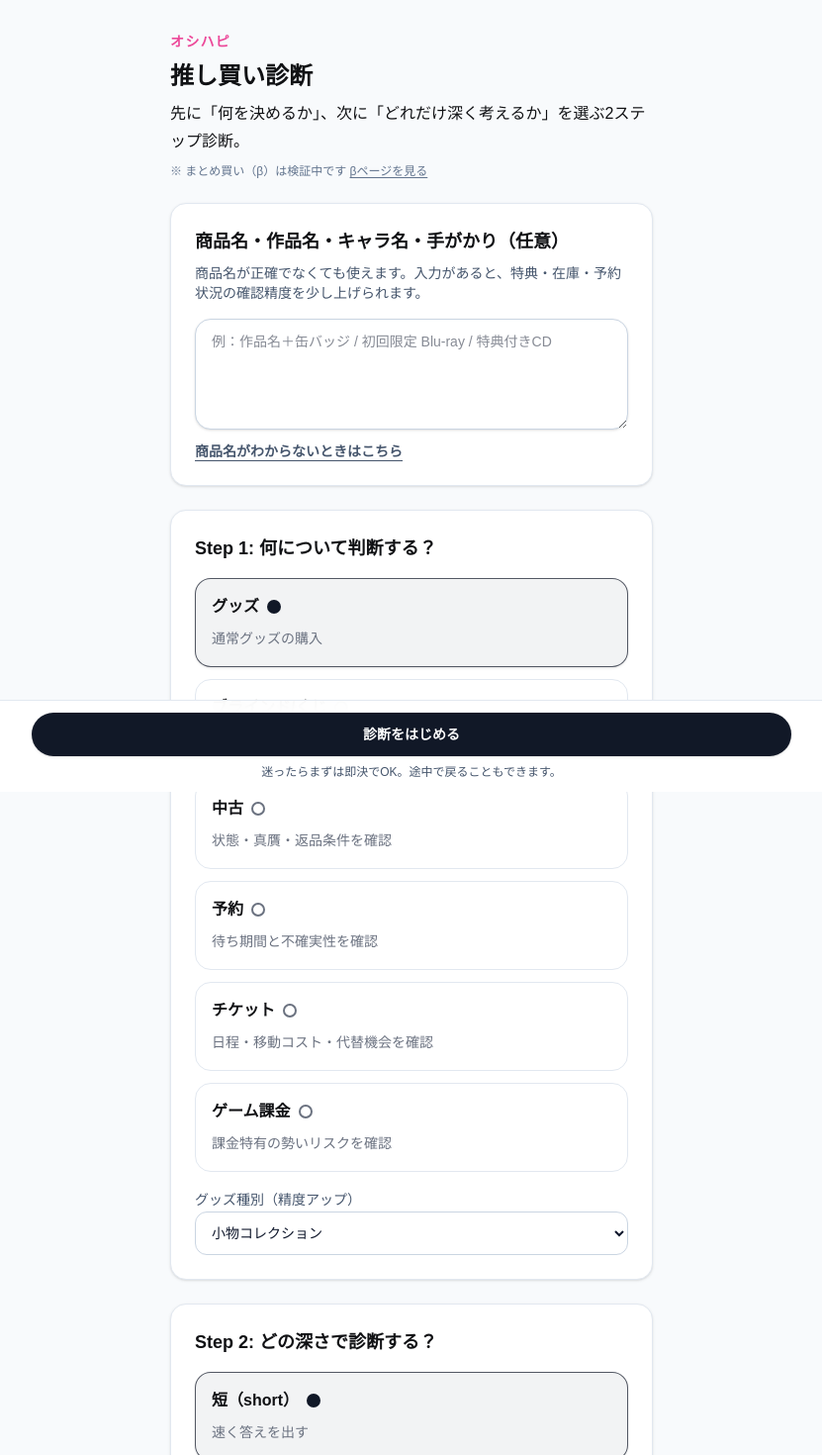
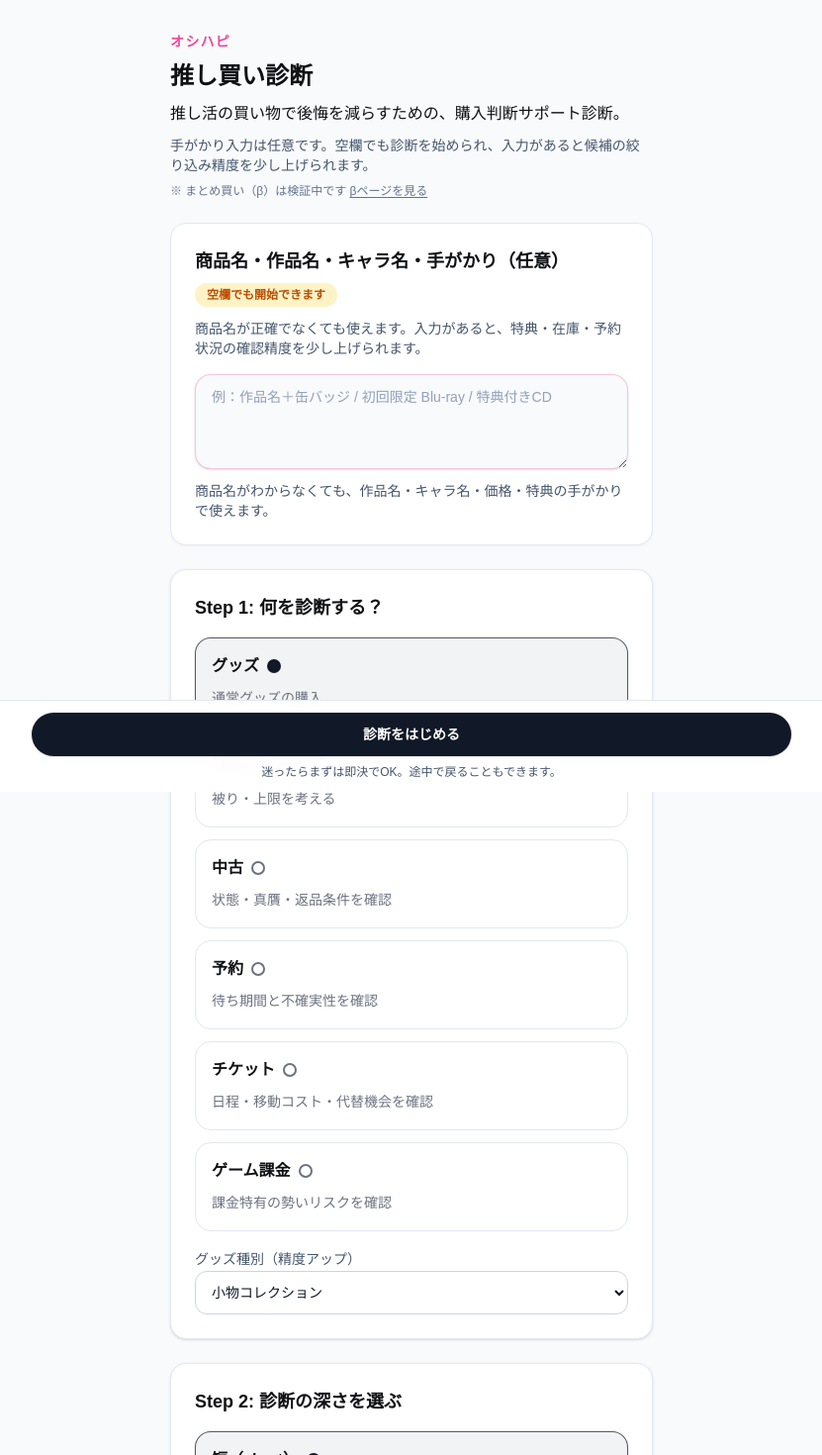
Before and after one commit to Chipwwwwww/oshihapi-pushi-buy-diagnosis, a Next.js app: page / in a window 1280 px wide. Shown: the top 1470 px of the page at 99% size, without its empty margins (224-1055 px from the left). Built offline with nearby package versions, Linux system fonts and the light colour scheme.

Commit message:
Tighten homepage entry UX

```diff
--- a/app/page.tsx
+++ b/app/page.tsx
@@ -52,7 +52,6 @@ export default function Home() {
   const [itemName, setItemName] = useState("");
   const [priceYen, setPriceYen] = useState("");
   const [deadline, setDeadline] = useState<DeadlineValue>("unknown");
-  const [showClueHelp, setShowClueHelp] = useState(false);
   const [styleMode] = useState<StyleMode>(() => getStyleModeFromLocalStorage());
   const [decisiveness] = useState<Decisiveness>(() => {
     if (typeof window === "undefined") return "standard";
@@ -131,13 +130,17 @@ export default function Home() {
       <header className="flex flex-col gap-2">
         <p className="text-sm font-semibold uppercase tracking-widest text-accent">オシハピ</p>
         <h1 className={pageTitleClass}>推し買い診断</h1>
-        <p className={bodyTextClass}>先に「何を決めるか」、次に「どれだけ深く考えるか」を選ぶ2ステップ診断。</p>
+        <p className={bodyTextClass}>推し活の買い物で後悔を減らすための、購入判断サポート診断。</p>
+        <p className="text-sm text-slate-600 dark:text-zinc-300">手がかり入力は任意です。空欄でも診断を始められ、入力があると候補の絞り込み精度を少し上げられます。</p>
         <p className="text-xs text-slate-500 dark:text-zinc-400">※ まとめ買い（β）は検証中です <Link href="/basket" className="underline underline-offset-2">βページを見る</Link></p>
       </header>
 
-      <Card className="space-y-4 border border-slate-200 bg-white text-slate-900 dark:border-white/10 dark:bg-white/6 dark:text-zinc-50">
-        <div className="space-y-2">
-          <h2 className={sectionTitleClass}>商品名・作品名・キャラ名・手がかり（任意）</h2>
+      <Card className="space-y-4 border border-accent/25 bg-white text-slate-900 shadow-sm shadow-accent/5 dark:border-accent/30 dark:bg-white/6 dark:text-zinc-50">
+        <div className="space-y-3">
+          <div className="flex flex-wrap items-center gap-2">
+            <h2 className={sectionTitleClass}>商品名・作品名・キャラ名・手がかり（任意）</h2>
+            <Badge variant="accent">空欄でも開始できます</Badge>
+          </div>
           <p className="text-sm text-slate-600 dark:text-zinc-300">商品名が正確でなくても使えます。入力があると、特典・在庫・予約状況の確認精度を少し上げられます。</p>
         </div>
         <div className="grid gap-3">
@@ -145,27 +148,15 @@ export default function Home() {
             value={searchClue}
             onChange={(event) => setSearchClue(event.target.value)}
             placeholder={"例：作品名＋缶バッジ / 初回限定 Blu-ray / 特典付きCD"}
-            className="min-h-28 w-full rounded-2xl border border-slate-300 bg-white px-4 py-3 text-sm text-slate-900 shadow-sm dark:border-white/15 dark:bg-[#111827] dark:text-zinc-50"
+            className="min-h-24 w-full rounded-2xl border border-accent/30 bg-slate-50 px-4 py-3 text-sm text-slate-900 shadow-sm placeholder:text-slate-400 focus:border-accent focus:bg-white focus:outline-none focus:ring-2 focus:ring-accent/20 dark:border-accent/30 dark:bg-[#111827] dark:text-zinc-50 dark:placeholder:text-zinc-400"
             aria-label="商品名・作品名・キャラ名・手がかり（任意）"
           />
-          <button
-            type="button"
-            onClick={() => setShowClueHelp((prev) => !prev)}
-            className="w-fit text-sm font-semibold text-slate-600 underline underline-offset-4 hover:text-slate-900 dark:text-zinc-300 dark:hover:text-zinc-100"
-          >
-            商品名がわからないときはこちら
-          </button>
-          {showClueHelp ? (
-            <div className="rounded-2xl border border-slate-200 bg-slate-50 px-4 py-3 text-sm text-slate-700 dark:border-white/10 dark:bg-white/8 dark:text-zinc-200">
-              <p>商品名がわからなくても、作品名・キャラ名・価格・特典の手がかりで使えます。</p>
-              <p className="mt-2 text-xs text-slate-500 dark:text-zinc-400">例: 作品名＋缶バッジ / 初回限定 Blu-ray / 特典付きCD</p>
-            </div>
-          ) : null}
+          <p className="text-sm text-slate-600 dark:text-zinc-300">商品名がわからなくても、作品名・キャラ名・価格・特典の手がかりで使えます。</p>
         </div>
       </Card>
 
       <Card className="space-y-4 border border-slate-200 bg-white text-slate-900 dark:border-white/10 dark:bg-white/6 dark:text-zinc-50">
-        <h2 className={sectionTitleClass}>Step 1: 何について判断する？</h2>
+        <h2 className={sectionTitleClass}>Step 1: 何を診断する？</h2>
         <div className="grid gap-3">
           {itemKindOptions.map((option) => (
             <RadioCard key={option.value} title={option.label} description={option.lead} isSelected={itemKind === option.value} onClick={() => setItemKind(option.value)} />
@@ -182,7 +173,7 @@ export default function Home() {
       </Card>
 
       <Card className="space-y-4 border border-slate-200 bg-white text-slate-900 dark:border-white/10 dark:bg-white/6 dark:text-zinc-50">
-        <h2 className={sectionTitleClass}>Step 2: どの深さで診断する？</h2>
+        <h2 className={sectionTitleClass}>Step 2: 診断の深さを選ぶ</h2>
         <div className="grid gap-3">
           <RadioCard title="短（short）" description="速く答えを出す" isSelected={mode === "short"} onClick={() => setMode("short")} />
           <RadioCard title="中（medium）" description="理由と不安をバランス確認" isSelected={mode === "medium"} onClick={() => setMode("medium")} />
@@ -193,7 +184,7 @@ export default function Home() {
 
       <Card className="space-y-3 border border-slate-200 bg-white text-slate-900 dark:border-white/10 dark:bg-white/6 dark:text-zinc-50">
         <div className="flex items-center justify-between">
-          <h2 className={sectionTitleClass}>おすすめ（補助）</h2>
+          <h2 className={sectionTitleClass}>おすすめモード（補助）</h2>
           <Badge variant="accent">信頼度 {recommendation.confidence}%</Badge>
         </div>
         <p className="text-sm text-slate-700 dark:text-zinc-200">
```
